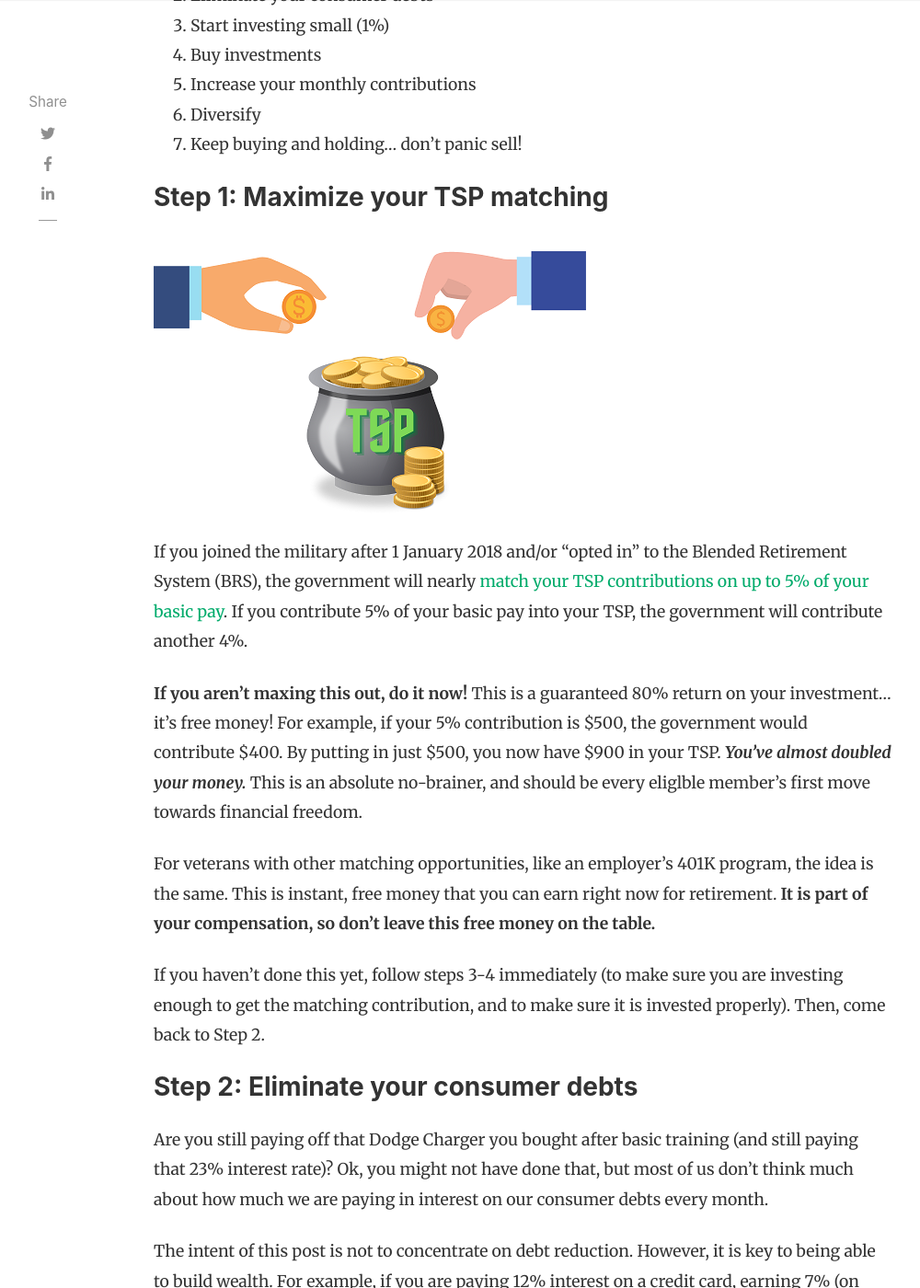
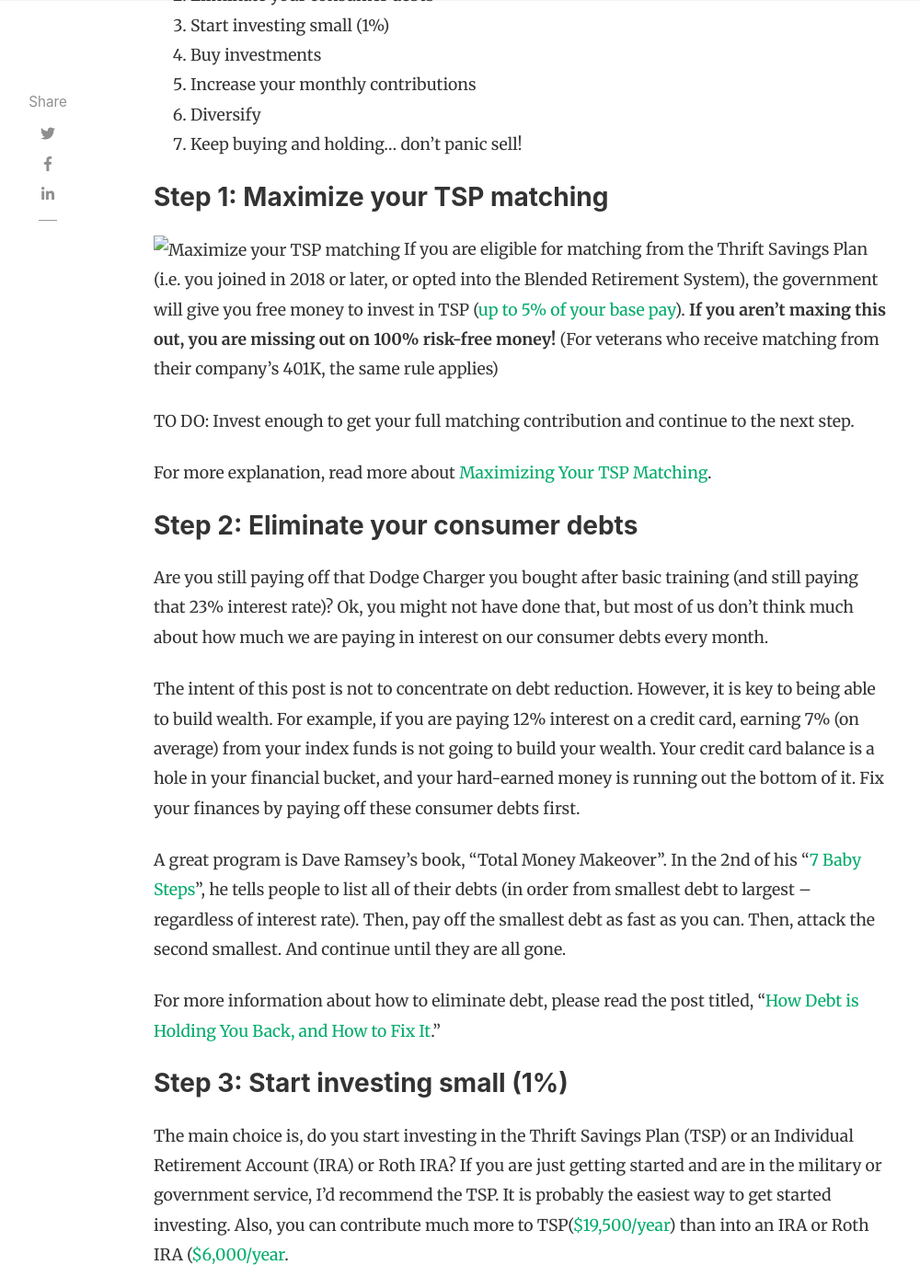
Before and after one commit to militaryinvestor/militaryinvestor.github.io, a Jekyll site: the page built from _posts/2021-12-12-Step-by-Step-Guide-to-Passive-Military-Investing.md, in a window 1280 px wide and 1400 px high, scrolled down 3250 px. Shown: the whole window at 92% size, without its empty margins (118-1118 px from the left). Built offline with Jekyll 4.4.1, drawn with Linux system fonts in a browser that asks for light colours; nearby versions of some CDN libraries; comment, search, counter and statistics services are not loaded.

Commit message:
Update 2021-12-12-Step-by-Step-Guide-to-Passive-Military-Investing.md

```diff
--- a/_posts/2021-12-12-Step-by-Step-Guide-to-Passive-Military-Investing.md
+++ b/_posts/2021-12-12-Step-by-Step-Guide-to-Passive-Military-Investing.md
@@ -32,16 +32,12 @@ First, a disclaimer: **I am not a financial advisor, and I’m definitely not yo
 
 <div id="step-1"></div>
 ### Step 1: Maximize your TSP matching
-![Maximize your TSP matching](../assets/images/Step-by-Step-Guide-to-Passive-Military-Investing/TSP-matching.png)
+![Maximize your TSP matching](Step-by-Step-Guide-to-Passive-Military-Investing/TSP-matching.png)
+If you are eligible for matching from the Thrift Savings Plan (i.e. you joined in 2018 or later, or opted into the Blended Retirement System), the government will give you free money to invest in TSP ([up to 5% of your base pay](https://www.tsp.gov/publications/tspfs01.pdf)).  **If you aren't maxing this out, you are missing out on 100% risk-free money!**  (For veterans who receive matching from their company's 401K, the same rule applies)
 
-If you joined the military after 1 January 2018 and/or "opted in" to the Blended Retirement System (BRS), the government will nearly [match your TSP contributions on up to 5% of your basic pay](https://www.tsp.gov/publications/tspfs01.pdf).  If you contribute 5% of your basic pay into your TSP, the government will contribute another 4%.
+TO DO: Invest enough to get your full matching contribution and continue to the next step.
 
-**If you aren’t maxing this out, do it now!** This is a guaranteed 80% return on your investment... it's free money! For example, if your 5% contribution is $500, the government would contribute $400. By putting in just $500, you now have $900 in your TSP.  **_You’ve almost doubled your money._** This is an absolute no-brainer, and should
-be every eliglble member’s first move towards financial freedom.
-
-For veterans with other matching opportunities, like an employer’s 401K program, the idea is the same. This is instant, free money that you can earn right now for retirement.  **It is part of your compensation, so don't leave this free money on the table.**
-
-If you haven’t done this yet, follow steps 3-4 immediately (to make sure you are investing enough to get the matching contribution, and to make sure it is invested properly). Then, come back to Step 2.
+For more explanation, read more about [Maximizing Your TSP Matching](https://www.militaryinvestor.org/Step-1-Maximize-TSP-Matching/).
 
 ### Step 2: Eliminate your consumer debts
 Are you still paying off that Dodge Charger you bought after basic training (and still paying that 23% interest rate)? Ok, you might not have done that, but most of us don’t think much about how much we are paying in interest on our consumer
```
